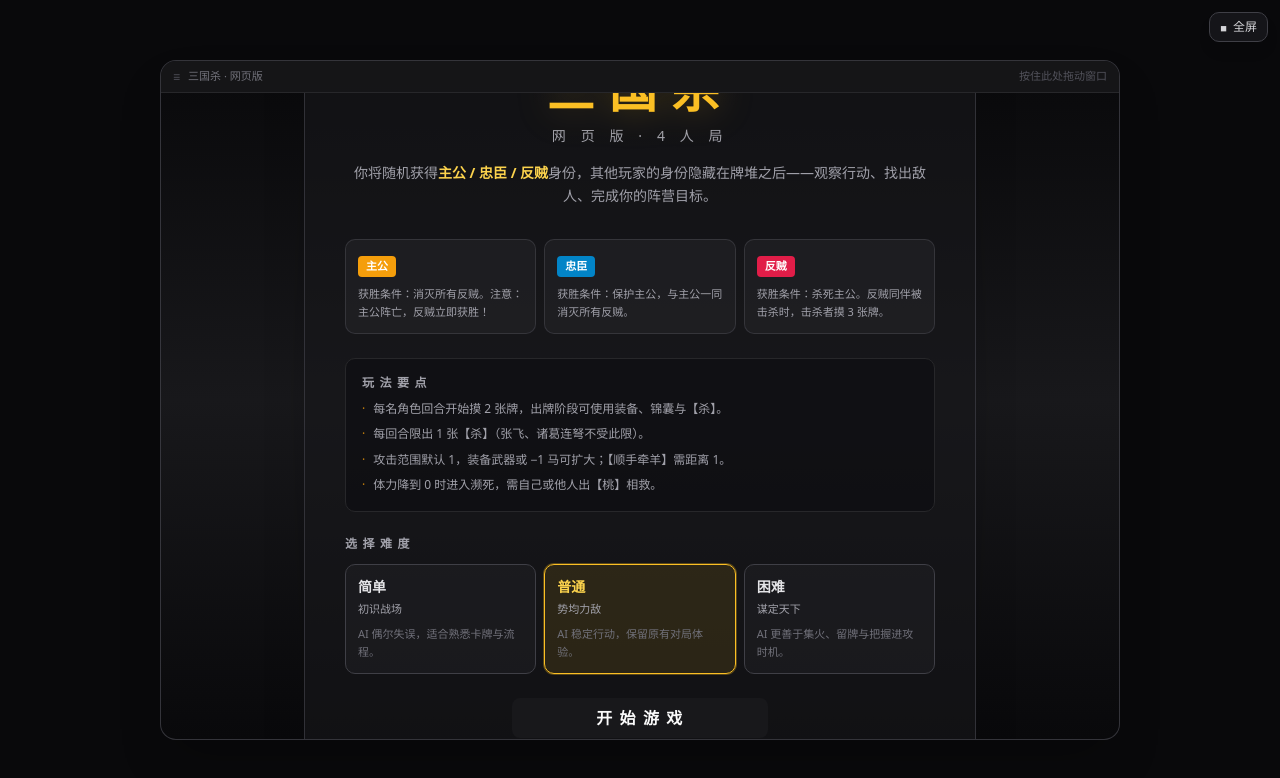
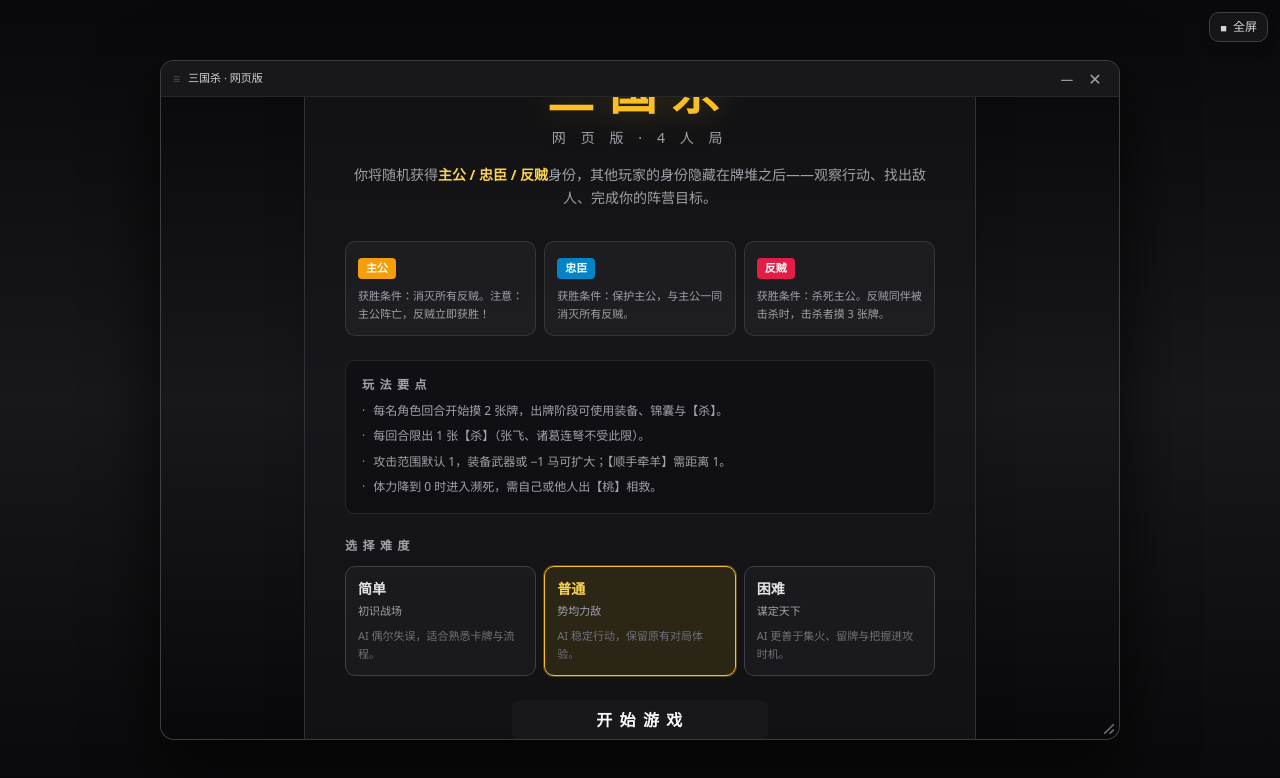
Before and after one commit to jaura-ff/sanguosha, a React (Vite) app: page / in a window 1280 px wide. Both pictures are taken after a click on the button "切换为小窗显示（窗口可拖动）". Shown: the top 778 px of the page. Built offline with nearby package versions, Linux system fonts and the light colour scheme.

Commit message:
feat: compact window as floating app window
- title bar with minimize/close buttons, draggable like a real window
- resize grip at bottom-right corner (min 520x400), size/position persisted
- minimized state shows a restore bar at bottom-right

```diff
--- a/src/App.tsx
+++ b/src/App.tsx
@@ -268,22 +268,86 @@
     })
   }
   // 小窗被拖动后的位置（null = 居中显示）
+  const [winSize, setWinSize] = useState(() => {
+    try {
+      const raw = localStorage.getItem('sgs:winsize')
+      if (raw) {
+        const v = JSON.parse(raw) as { w: number; h: number }
+        if (v.w >= 520 && v.h >= 400) return v
+      }
+    } catch { /* ignore */ }
+    return { w: 960, h: 680 }
+  })
+  const [winPos, setWinPos] = useState<{ x: number; y: number } | null>(() => {
+    try {
+      const raw = localStorage.getItem('sgs:winpos')
+      if (raw) {
+        const v = JSON.parse(raw) as { x: number; y: number }
+        if (typeof v.x === 'number' && typeof v.y === 'number') return v
+      }
+    } catch { /* ignore */ }
+    return null
+  })
+  const [minimized, setMinimized] = useState(false)
   const winRef = useRef<HTMLDivElement>(null)
-  const [winPos, setWinPos] = useState<{ x: number; y: number } | null>(null)
+
+  const clampWith = (p: { x: number; y: number }, size: { w: number; h: number }) => ({
+    x: Math.max(0, Math.min(p.x, Math.max(0, window.innerWidth - size.w - 8))),
+    y: Math.max(0, Math.min(p.y, Math.max(0, window.innerHeight - size.h - 8))),
+  })
+  const persist = (key: string, value: unknown) => {
+    try { localStorage.setItem(key, JSON.stringify(value)) } catch { /* 隐私模式下忽略 */ }
+  }
+
+  // 首次进入小窗时按当前尺寸居中显示
+  useEffect(() => {
+    if (!compact || winPos) return
+    setWinPos(clampWith({ x: (window.innerWidth - winSize.w) / 2, y: Math.max(8, (window.innerHeight - winSize.h) / 2) }, winSize))
+  }, [compact, winPos, winSize])
+
+  // 拖动标题栏移动窗口
   const startDrag = (e: React.PointerEvent) => {
+    if (e.button !== 0) return
     const el = winRef.current
     if (!el) return
     const r = el.getBoundingClientRect()
     const offX = e.clientX - r.left
     const offY = e.clientY - r.top
-    if (!winPos) setWinPos({ x: r.left, y: r.top })
+    let last = { x: r.left, y: r.top }
+    setWinPos(last)
     const move = (ev: PointerEvent) => {
-      setWinPos({
-        x: Math.max(0, Math.min(ev.clientX - offX, window.innerWidth - r.width)),
-        y: Math.max(0, Math.min(ev.clientY - offY, window.innerHeight - r.height)),
-      })
+      last = clampWith({ x: ev.clientX - offX, y: ev.clientY - offY }, winSize)
+      setWinPos(last)
     }
     const up = () => {
+      persist('sgs:winpos', last)
+      window.removeEventListener('pointermove', move)
+      window.removeEventListener('pointerup', up)
+    }
+    window.addEventListener('pointermove', move)
+    window.addEventListener('pointerup', up)
+  }
+
+  // 拖右下角把手改变窗口大小
+  const startResize = (e: React.PointerEvent) => {
+    e.stopPropagation()
+    if (e.button !== 0) return
+    const el = winRef.current
+    if (!el) return
+    const r = el.getBoundingClientRect()
+    const startX = e.clientX
+    const startY = e.clientY
+    let size = { w: r.width, h: r.height }
+    const move = (ev: PointerEvent) => {
+      size = {
+        w: Math.round(Math.max(520, Math.min(r.width + ev.clientX - startX, window.innerWidth - r.left - 8))),
+        h: Math.round(Math.max(400, Math.min(r.height + ev.clientY - startY, window.innerHeight - r.top - 8))),
+      }
+      setWinSize(size)
+    }
+    const up = () => {
+      persist('sgs:winsize', size)
+      setWinPos((p) => (p ? clampWith(p, size) : p))
       window.removeEventListener('pointermove', move)
       window.removeEventListener('pointerup', up)
     }
@@ -293,21 +357,10 @@
 
   // 浏览器窗口变小时，把小窗重新拉回可视范围内
   useEffect(() => {
-    const clamp = () => {
-      setWinPos((p) => {
-        if (!p) return p
-        const el = winRef.current
-        if (!el) return p
-        const r = el.getBoundingClientRect()
-        return {
-          x: Math.max(0, Math.min(p.x, window.innerWidth - r.width)),
-          y: Math.max(0, Math.min(p.y, window.innerHeight - r.height)),
-        }
-      })
-    }
+    const clamp = () => setWinPos((p) => (p ? clampWith(p, winSize) : p))
     window.addEventListener('resize', clamp)
     return () => window.removeEventListener('resize', clamp)
-  }, [])
+  }, [winSize])
   const logRef = useRef<HTMLDivElement>(null)
   const tipTimer = useRef<ReturnType<typeof setTimeout> | null>(null)
 
@@ -504,28 +557,63 @@
   }
 
   return (
-    <div className={`relative flex min-h-[100dvh] items-center justify-center bg-zinc-950 ${compact ? 'md:p-4' : ''}`}>
+    <div className="relative flex min-h-[100dvh] items-center justify-center bg-gradient-to-b from-zinc-950 via-zinc-900 to-zinc-950">
       <DisplayToggle compact={compact} onToggle={toggleCompact} />
+      {compact && minimized && (
+        <button
+          type="button"
+          onClick={() => setMinimized(false)}
+          className="fixed bottom-4 right-4 z-[60] hidden items-center gap-2 rounded-lg border border-zinc-700 bg-zinc-900/95 px-3 py-2 text-xs text-zinc-200 shadow-xl hover:border-amber-500/60 md:flex"
+        >
+          <span className="font-bold text-amber-400">三国杀 · 网页版</span>
+          <span className="text-zinc-400">已最小化，点击恢复</span>
+        </button>
+      )}
       <div
         ref={winRef}
-        style={compact && winPos ? { left: winPos.x, top: winPos.y } : undefined}
+        style={{
+          '--win-w': `${winSize.w}px`,
+          '--win-h': `${winSize.h}px`,
+          '--win-x': `${winPos?.x ?? 0}px`,
+          '--win-y': `${winPos?.y ?? 0}px`,
+        } as React.CSSProperties}
         className={[
-          'flex touch-manipulation flex-col overflow-hidden bg-gradient-to-b from-zinc-950 via-zinc-900 to-zinc-950 pb-[env(safe-area-inset-bottom)] text-zinc-100',
+          'relative flex touch-manipulation flex-col overflow-hidden bg-gradient-to-b from-zinc-950 via-zinc-900 to-zinc-950 pb-[env(safe-area-inset-bottom)] text-zinc-100',
+          'h-[100dvh] w-full',
           compact
-            ? 'h-[100dvh] w-full md:h-[min(86vh,680px)] md:w-[min(95vw,960px)] md:rounded-2xl md:border md:border-zinc-700/80 md:shadow-2xl'
-            : 'h-[100dvh] w-full',
-          compact && winPos ? 'md:absolute' : '',
+            ? 'md:absolute md:left-[var(--win-x)] md:top-[var(--win-y)] md:h-[var(--win-h)] md:w-[var(--win-w)] md:rounded-xl md:border md:border-zinc-600/70 md:shadow-[0_24px_70px_rgba(0,0,0,0.75)]'
+            : '',
+          compact && minimized ? 'md:hidden' : '',
         ].join(' ')}
       >
-        {/* 小窗模式下的窗口标题栏，按住可拖动 */}
+        {/* 小窗标题栏：可拖动，右侧最小化 / 关闭 */}
         {compact && (
           <div
             onPointerDown={startDrag}
-            className="hidden h-8 shrink-0 cursor-move select-none items-center gap-2 border-b border-zinc-800 bg-zinc-900/80 px-3 md:flex"
+            className="hidden h-9 shrink-0 cursor-move select-none items-center gap-2 border-b border-zinc-800 bg-zinc-900 px-3 md:flex"
           >
             <span className="text-xs text-zinc-600">≡</span>
-            <span className="text-[11px] text-zinc-500">三国杀 · 网页版</span>
-            <span className="ml-auto text-[11px] text-zinc-600">按住此处拖动窗口</span>
+            <span className="text-[11px] font-medium text-zinc-300">三国杀 · 网页版</span>
+            <div className="ml-auto flex items-center gap-1">
+              <button
+                type="button"
+                title="最小化"
+                onPointerDown={(e) => e.stopPropagation()}
+                onClick={() => setMinimized(true)}
+                className="flex h-6 w-6 items-center justify-center rounded text-zinc-400 transition hover:bg-zinc-700 hover:text-zinc-100"
+              >
+                ─
+              </button>
+              <button
+                type="button"
+                title="关闭小窗，恢复全屏"
+                onPointerDown={(e) => e.stopPropagation()}
+                onClick={toggleCompact}
+                className="flex h-6 w-6 items-center justify-center rounded text-zinc-400 transition hover:bg-rose-600/80 hover:text-white"
+              >
+                ✕
+              </button>
+            </div>
           </div>
         )}
         {!started ? startScreen : (<>
@@ -708,6 +796,18 @@
         </aside>
         </div>
         </>)}
+        {/* 右下角把手：拖动改变小窗大小 */}
+        {compact && !minimized && (
+          <div
+            onPointerDown={startResize}
+            title="拖动改变窗口大小"
+            className="absolute bottom-0 right-0 z-20 hidden h-5 w-5 cursor-nwse-resize items-end justify-end p-1 md:flex"
+          >
+            <svg viewBox="0 0 10 10" className="h-3 w-3 text-zinc-500">
+              <path d="M9 1 L1 9 M9 5.5 L5.5 9" stroke="currentColor" strokeWidth="1.3" fill="none" />
+            </svg>
+          </div>
+        )}
       </div>
 
       {/* 角色悬浮说明弹框 */}
```
